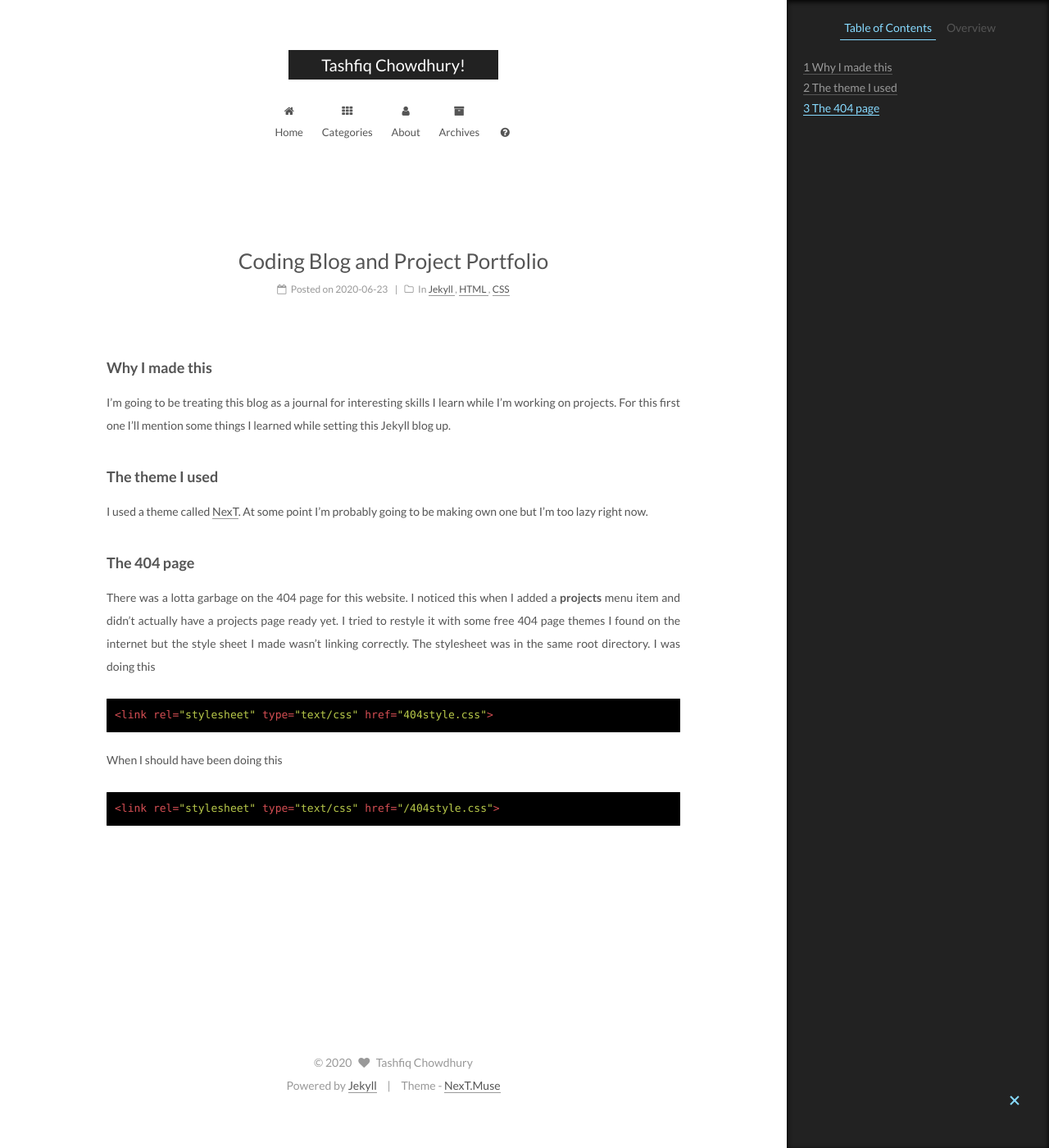
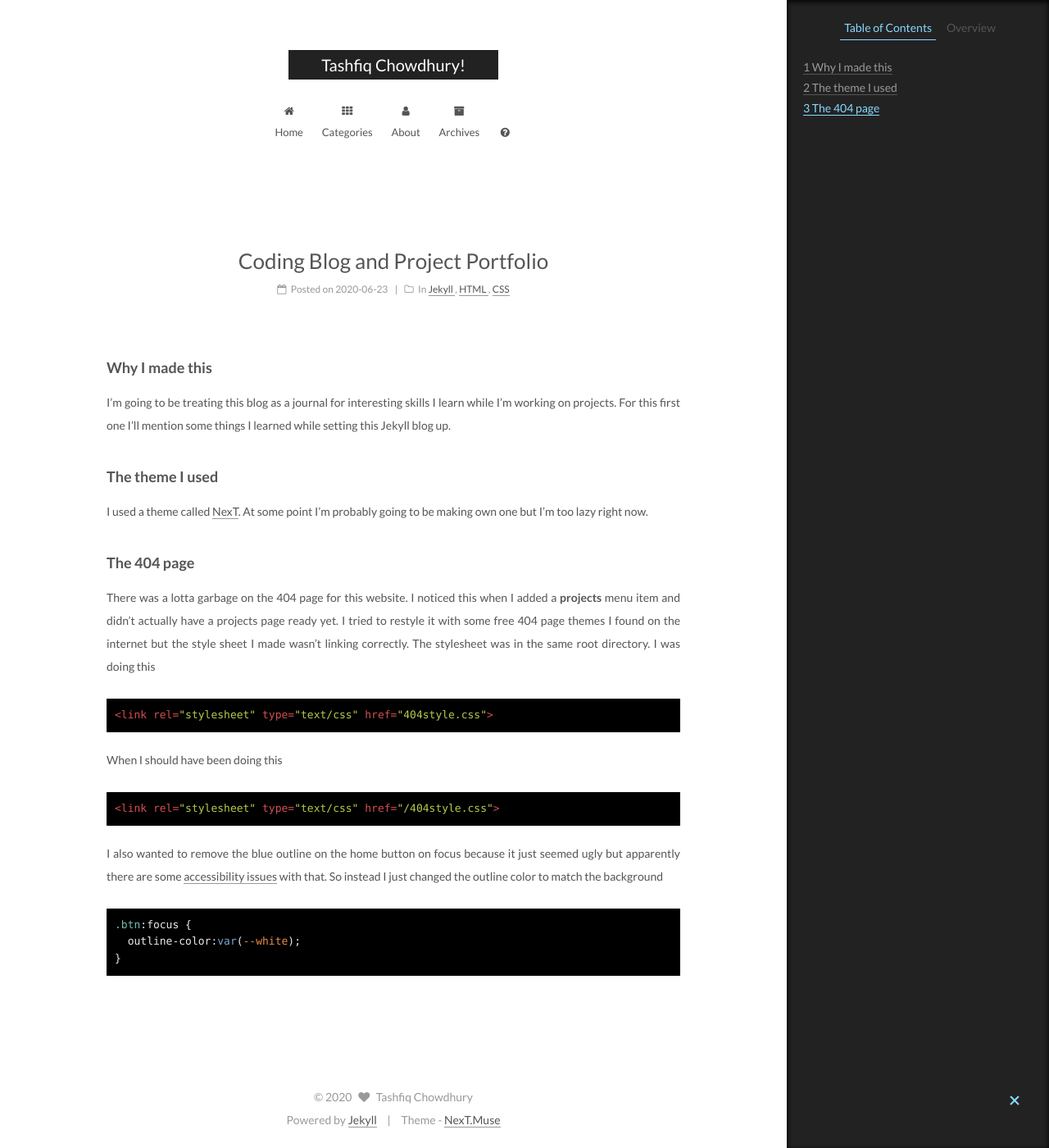
Before and after one commit to tashfooq/tashfooq.github.io, a Jekyll site: the page built from _posts/2020-06-23-blog.md, in a window 1280 px wide and 1400 px high, scrolled down 42 px. Shown: the whole window at 82% size. Built offline with Jekyll 4.4.1, drawn with Linux system fonts in a browser that asks for light colours.

Commit message:
More info added to first blog post

````diff
--- a/_posts/2020-06-23-blog.md
+++ b/_posts/2020-06-23-blog.md
@@ -26,3 +26,10 @@ When I should have been doing this
 ```html
 <link rel="stylesheet" type="text/css" href="/404style.css">
 ```
+I also wanted to remove the blue outline on the home button on focus because it just seemed ugly but apparently there are some [accessibility issues](https://a11yproject.com/posts/never-remove-css-outlines/) with that.
+So instead I just changed the outline color to match the background
+```css
+.btn:focus {
+  outline-color:var(--white);
+}
+```
````
